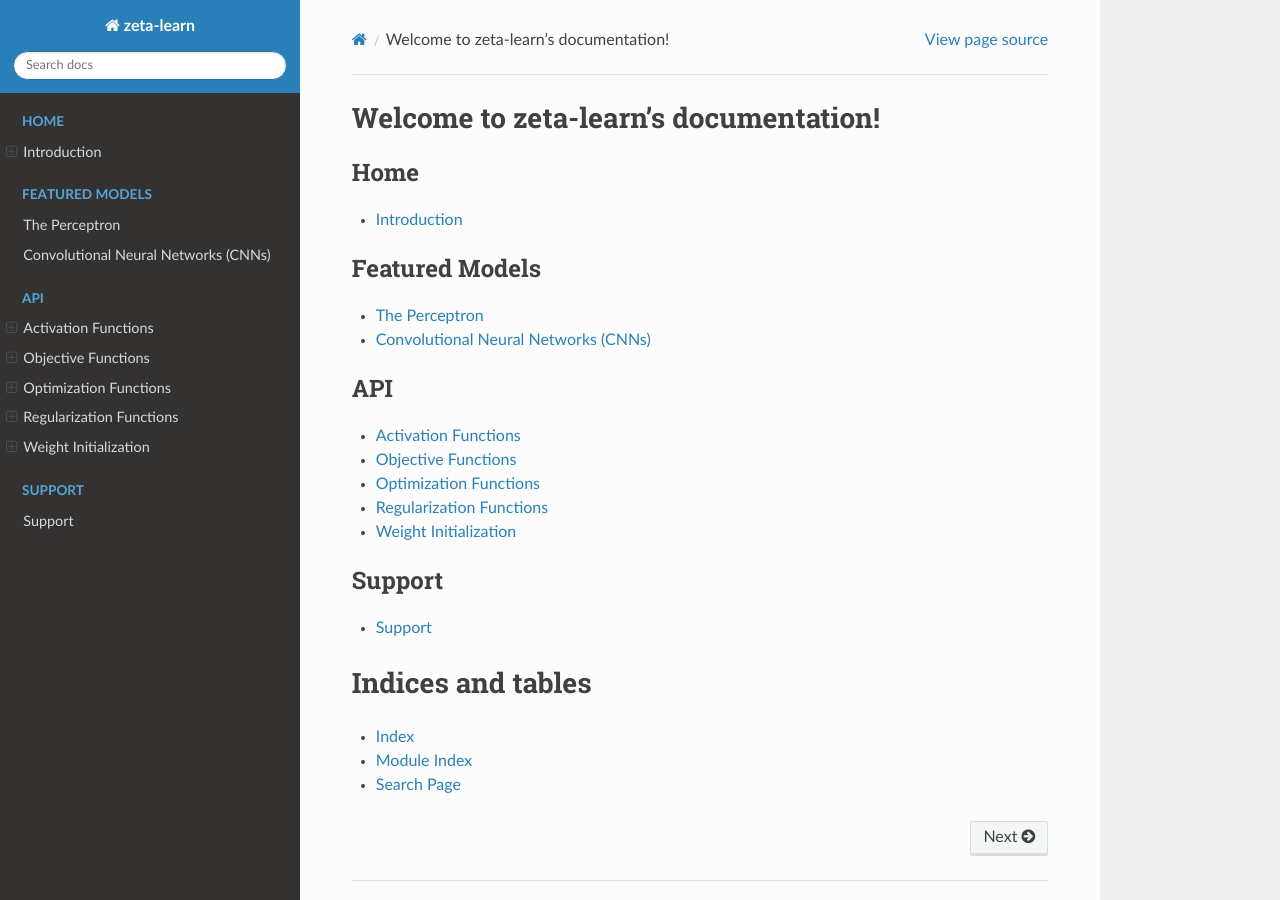
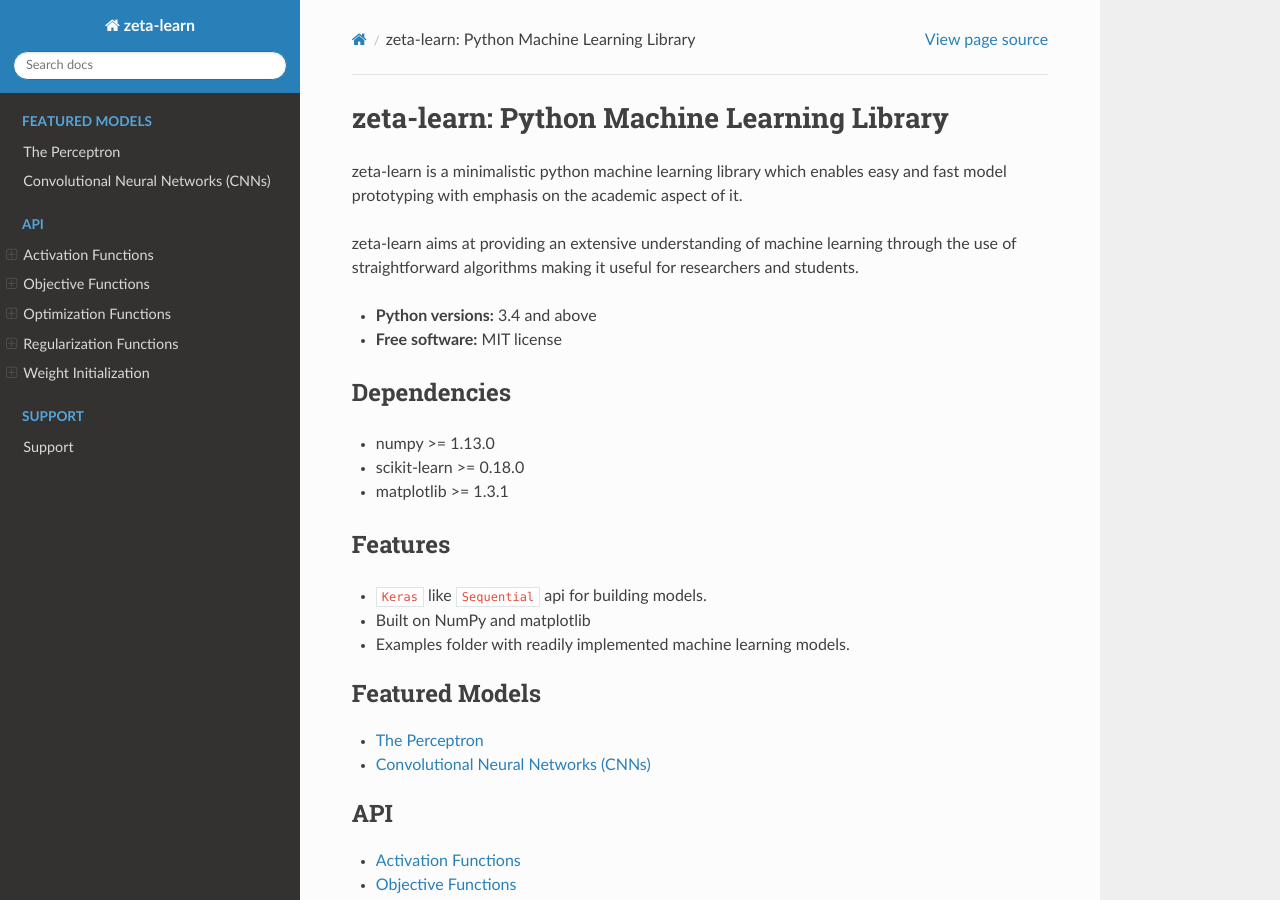
Before and after one commit to jefkine/zeta-learn, a Sphinx documentation site: the page built from docs/index.rst, in a window 1280 px wide and 900 px high. Built offline with Sphinx 7.4.7 and the Read the Docs theme 2.0.0, drawn with Linux system fonts in a browser that asks for light colours.

```diff
--- a/docs/index.rst
+++ b/docs/index.rst
@@ -1,16 +1,27 @@
-.. zeta-learn documentation master file, created by
-   sphinx-quickstart on Fri Mar  2 12:22:29 2018.
-   You can adapt this file completely to your liking, but it should at least
-   contain the root `toctree` directive.
+zeta-learn: Python Machine Learning Library
+===========================================
 
-Welcome to zeta-learn's documentation!
-======================================
+zeta-learn is a minimalistic python machine learning library which enables easy
+and fast model prototyping with emphasis on the academic aspect of it.
 
-.. toctree::
-   :maxdepth: 1
-   :caption: Home
+zeta-learn aims at providing an extensive understanding of machine learning through
+the use of straightforward algorithms making it useful for researchers and students.
 
-   writeups/general/introduction
+* **Python versions:** 3.4 and above
+* **Free software:** MIT license
+
+Dependencies
+------------
+* numpy >= 1.13.0
+* scikit-learn >= 0.18.0
+* matplotlib >= 1.3.1
+
+Features
+--------
+
+* ``Keras`` like ``Sequential`` api for building models.
+* Built on NumPy and matplotlib
+* Examples folder with readily implemented machine learning models.
 
 .. toctree::
    :maxdepth: 1
@@ -35,7 +46,6 @@ Welcome to zeta-learn's documentation!
 
    writeups/general/support
 
-
 Indices and tables
 ==================
 
--- a/docs/writeups/general/introduction.rst
+++ /dev/null
@@ -1,25 +0,0 @@
-Introduction
-============
-
-zeta-learn is a minimalistic python machine learning library which enables fast
-model prototyping with emphasis on the educational aspect of it.
-
-It is intended for researchers and students who are interested in obtaining a
-deeper understanding on the foundations of machine learning, deep learning models
-and algorithms.
-
-* **Documentation:** https://zeta-learn.readthedocs.io.
-* **Python versions:** 3.5
-* **Free software:** MIT license
-
-Dependencies
--------------
-* numpy >= 1.13.0
-* scikit-learn >= 0.18.0
-* matplotlib >= 1.3.1
-
-Features
---------
-
-* ``Keras`` like ``Sequential`` api for building models.
-* Examples folder with readily implemented machine learning models.
```
Also changed, not shown: README.md (+6 -3 lines).
